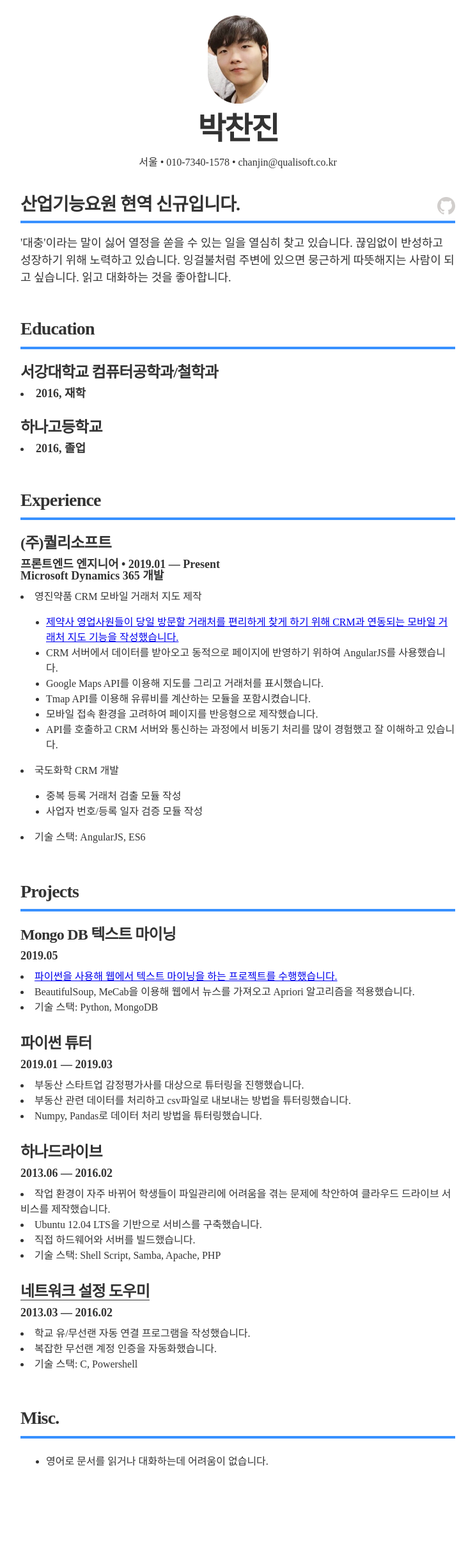
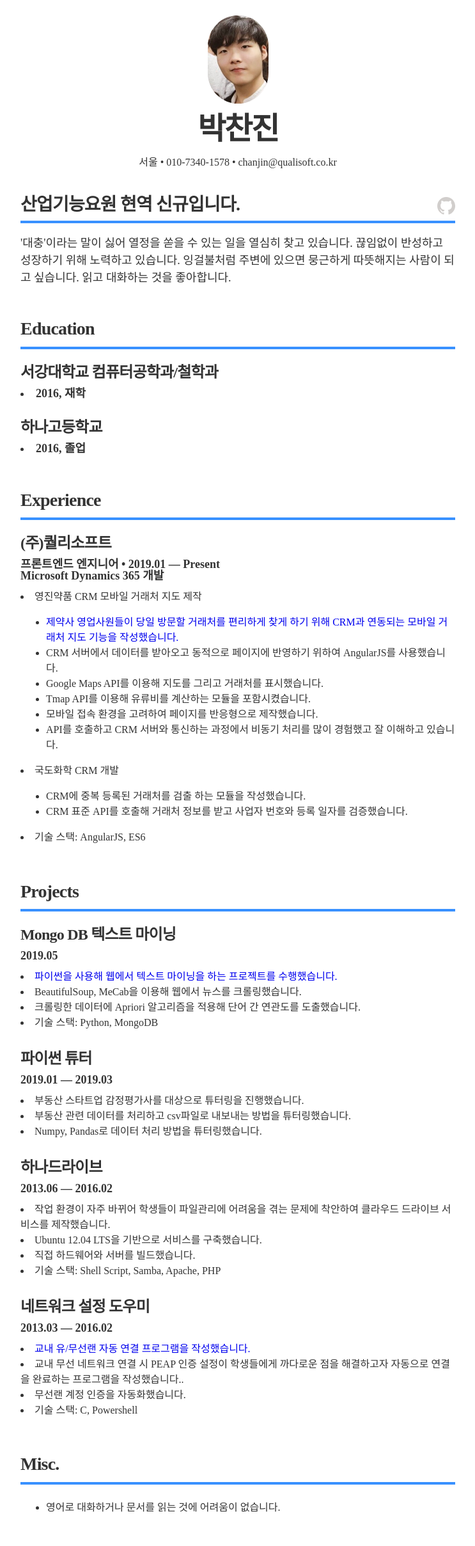
Before and after one commit to proxent/resume2, a Jekyll site: the page built from index.html, in a window 1280 px wide. Shown: the whole page at 64% size, without its empty margins (268-1011 px from the left). Built offline with Jekyll 4.4.1, drawn with Linux system fonts in a browser that asks for light colours; before the commit the page ends 2345 px from its top, so only the background shows below that.

Commit message:
major update

```diff
--- a/_data/experience.yml
+++ b/_data/experience.yml
@@ -6,7 +6,7 @@
   summary: "
   <li>영진약품 CRM 모바일 거래처 지도 제작</li>
   <ul>
-  <li><a href='resources/code.pdf'>제약사 영업사원들이 당일 방문할 거래처를 편리하게 찾게 하기 위해 CRM과 연동되는 모바일 거래처 지도 기능을 작성했습니다.</a></li>
+  <li><a href='images/accountMap1.png'>제약사 영업사원들이 당일 방문할 거래처를 편리하게 찾게 하기 위해 CRM과 연동되는 모바일 거래처 지도 기능을 작성했습니다.</a></li>
   <li>CRM 서버에서 데이터를 받아오고 동적으로 페이지에 반영하기 위하여 AngularJS를 사용했습니다.</li>
   <li>Google Maps API를 이용해 지도를 그리고 거래처를 표시했습니다.</li>
   <li>Tmap API를 이용해 유류비를 계산하는 모듈을 포함시켰습니다.</li>
@@ -15,7 +15,7 @@
   </ul>
   <li>국도화학 CRM 개발</li>
   <ul>
-  <li>중복 등록 거래처 검출 모듈 작성</li>
-  <li>사업자 번호/등록 일자 검증 모듈 작성</li>
+  <li>CRM에 중복 등록된 거래처를 검출 하는 모듈을 작성했습니다.</li>
+  <li>CRM 표준 API를 호출해 거래처 정보를 받고 사업자 번호와 등록 일자를 검증했습니다.</li>
   </ul>
   <li>기술 스택: AngularJS, ES6</li>"
--- a/_data/interests.yml
+++ b/_data/interests.yml
@@ -1,4 +1,4 @@
 # Interests
-- description: "영어로 문서를 읽거나 대화하는데 어려움이 없습니다."
+- description: "영어로 대화하거나 문서를 읽는 것에 어려움이 없습니다."
 # - description: "투자에 관심이 많고, 꾸준히 주식과 펀드에 투자하고 있습니다."
 # - description: "개인에게 아직 알려지지 않은 투자처에 관심이 많습니다."
--- a/_data/projects.yml
+++ b/_data/projects.yml
@@ -4,7 +4,8 @@
   duration: 2019.05
   # url: "#"
   description: "<li><a href='https://github.com/proxent/textMining'>파이썬을 사용해 웹에서 텍스트 마이닝을 하는 프로젝트를 수행했습니다.</a></li>
-  <li>BeautifulSoup, MeCab을 이용해 웹에서 뉴스를 가져오고 Apriori 알고리즘을 적용했습니다.</li>
+  <li>BeautifulSoup, MeCab을 이용해 웹에서 뉴스를 크롤링했습니다.</li>
+  <li>크롤링한 데이터에 Apriori 알고리즘을 적용해 단어 간 연관도를 도출했습니다.</i>
   <li>기술 스택: Python, MongoDB</li>"
 
 - project: 파이썬 튜터
@@ -25,10 +26,11 @@
   <li>기술 스택: Shell Script, Samba, Apache, PHP</li>"
 
 
-- project: <a href="https://github.com/proxent/wlan_wizard">네트워크 설정 도우미</a>
+- project: 네트워크 설정 도우미
   role: Co-Founder & Organizer
   duration: 2013.03 &mdash; 2016.02
   # url: "#"
-  description: "<li>학교 유/무선랜 자동 연결 프로그램을 작성했습니다.</li>
-  <li>복잡한 무선랜 계정 인증을 자동화했습니다.</li>
+  description: "<li><a href='https://github.com/proxent/wlan_wizard'>교내 유/무선랜 자동 연결 프로그램을 작성했습니다.</a></li>
+  <li>교내 무선 네트워크 연결 시 PEAP 인증 설정이 학생들에게 까다로운 점을 해결하고자 자동으로 연결을 완료하는 프로그램을 작성했습니다..</li>
+  <li>무선랜 계정 인증을 자동화했습니다.</li>
   <li>기술 스택: C, Powershell</li>"
--- a/_includes/head.html
+++ b/_includes/head.html
@@ -15,4 +15,9 @@
   <link rel="stylesheet" href="css/main.css">
   <link rel="canonical" href="{{ page.url | replace:'index.html','' | prepend: site.baseurl | prepend: site.url }}">
   <link rel="icon" type="image/x-icon" href="/favicon.png" />
+  <style>
+    a {
+     text-decoration: none;
+    }
+  </style>
 </head>
```
Also changed, not shown: 1 other file.
